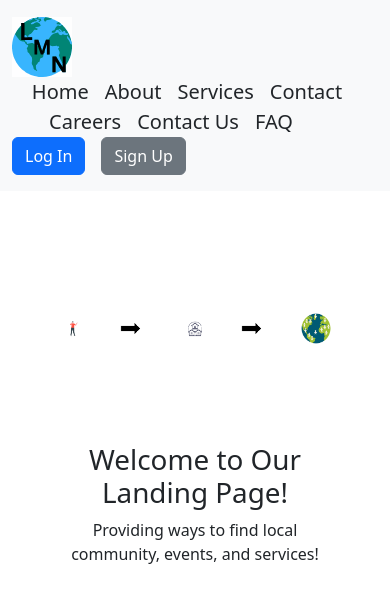
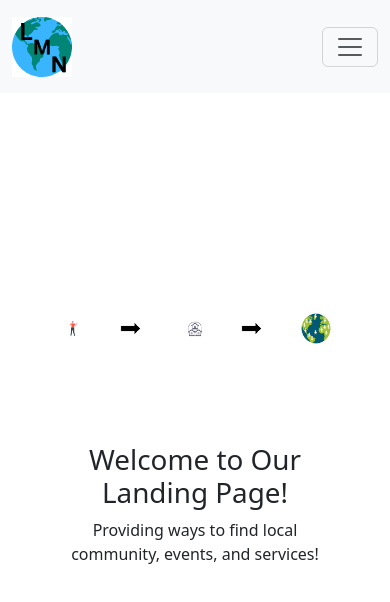
Before and after one commit to Whitman2003/LMN, a React (Vite) app in the folder frontend/: page / in a window 390 px wide. Shown: the top 602 px of the page. Built offline with nearby package versions, Linux system fonts and the light colour scheme.

Commit message:
Made the navbar responsive

```diff
--- a/frontend/src/components/landing/LandingNavbar.jsx
+++ b/frontend/src/components/landing/LandingNavbar.jsx
@@ -1,25 +1,34 @@
 export default function LandingNavbar() {
     return (
-        <nav className="navbar navbar-expand-lg navbar-light bg-light py-3 fixed-top">
+        <nav className="navbar navbar-expand-md navbar-light bg-light py-3 fixed-top">
             <div className="container-fluid">
                 {/* Logo */}
                 <a className="me-5" href="#home">
-                    <img src="/LMN.svg" alt="Logo" width="60" height="60" className="d-inline-block align-text-top me-2" />
+                    <img src="/LMN.svg" alt="Logo" className="img-fluid d-inline-block align-text-top me-2" style={{ maxWidth: '60px', height: 'auto' }} />
                 </a>
+
+                {/* Toggler */ }
+                <button className="navbar-toggler" type="button" data-bs-toggle="collapse" data-bs-target="#navbarNav" aria-controls="navbarNav" aria-expanded="false" aria-label="Toggle navigation">
+                    <span className="navbar-toggler-icon"></span>
+                </button>
+
                 {/* Navigation Links */}
-                <ul className="nav ms-auto justify-content-center fs-5">
-                    <li className="nav-item me-3"><a className="text-decoration-none text-dark" href="#home">Home</a></li>
-                    <li className="nav-item me-3"><a className="text-decoration-none text-dark" href="#about">About</a></li>
-                    <li className="nav-item me-3"><a className="text-decoration-none text-dark" href="#services">Services</a></li>
-                    <li className="nav-item me-3"><a className="text-decoration-none text-dark" href="#contact">Contact</a></li>
-                    <li className="nav-item me-3"><a className="text-decoration-none text-dark" href="#careers">Careers</a></li>
-                    <li className="nav-item me-3"><a className="text-decoration-none text-dark" href="#contact">Contact Us</a></li>
-                    <li className="nav-item me-5"><a className="text-decoration-none text-dark" href="#faq">FAQ</a></li>
-                </ul>
-                {/* Auth Links */}
-                <div className="d-flex">
-                    <a href="#login" className="btn btn-primary me-3">Log In</a>
-                    <a href="#signup" className="btn btn-secondary">Sign Up</a>
+                <div className="collapse navbar-collapse" id="navbarNav">
+                    <ul className="nav ms-auto justify-content-center fs-5 fs-md-4 fs-lg-3">
+                        <li className="nav-item me-2 me-md-3 me-lg-4"><a className="text-decoration-none text-dark" href="#home">Home</a></li>
+                        <li className="nav-item me-2 me-md-3 me-lg-4"><a className="text-decoration-none text-dark" href="#about">About</a></li>
+                        <li className="nav-item me-2 me-md-3 me-lg-4"><a className="text-decoration-none text-dark" href="#services">Services</a></li>
+                        <li className="nav-item me-2 me-md-3 me-lg-4"><a className="text-decoration-none text-dark" href="#contact">Contact</a></li>
+                        <li className="nav-item me-2 me-md-3 me-lg-4"><a className="text-decoration-none text-dark" href="#careers">Careers</a></li>
+                        <li className="nav-item me-2 me-md-3 me-lg-4"><a className="text-decoration-none text-dark" href="#contact">Contact Us</a></li>
+                        <li className="nav-item me-2 me-md-3 me-lg-4"><a className="text-decoration-none text-dark" href="#faq">FAQ</a></li>
+                    </ul>
+
+                    {/* Auth Links */}
+                    <div className="d-flex">
+                        <a href="#login" className="btn btn-primary me-3">Log In</a>
+                        <a href="#signup" className="btn btn-secondary">Sign Up</a>
+                    </div>
                 </div>
             </div>
         </nav>
```
